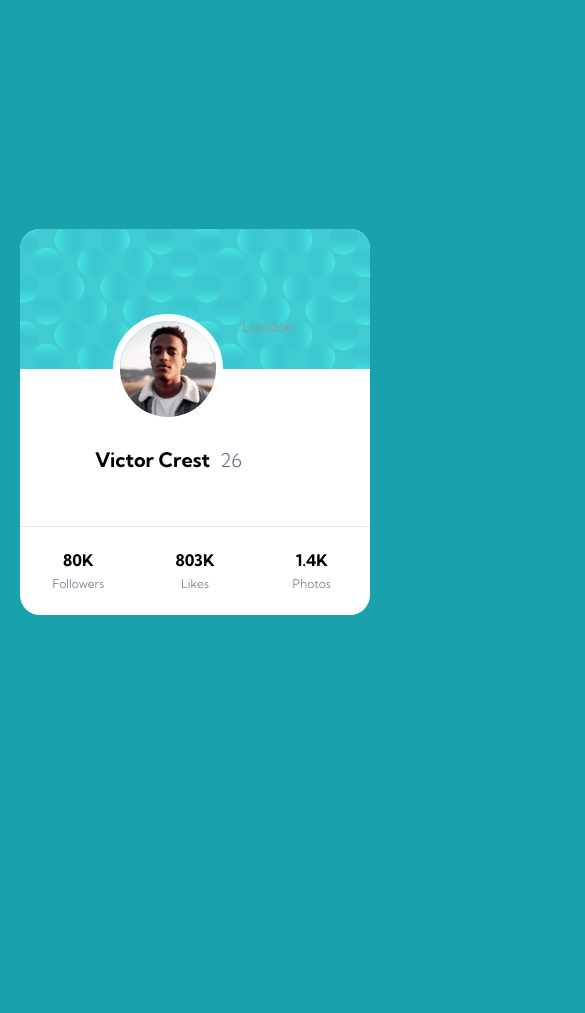
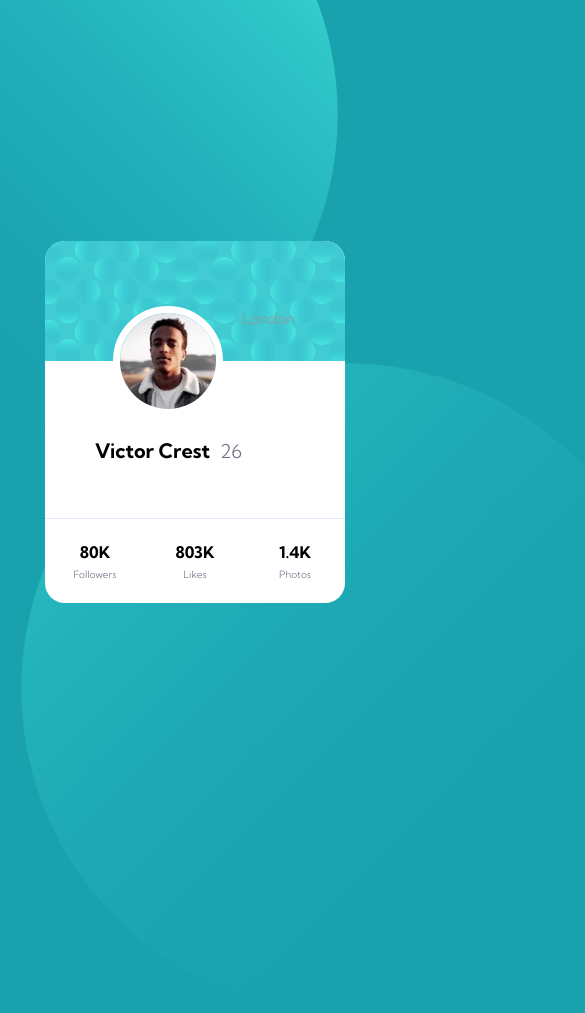
Before and after one commit to pojerm/profile-card-component, a website: page index.html in a window 390 px wide. Shown: the top 1013 px of the page, 585 px wide, since content can reach past the window. Before the commit the page ends 844 px from the top, so only its background shows below. Drawn offline with Linux system fonts and the light colour scheme.

Commit message:
responsivno

```diff
--- a/index.html
+++ b/index.html
@@ -11,20 +11,14 @@
     <title>Frontend Mentor | Profile card component</title>
     <link rel="stylesheet" href="css/style.css">
 
-    <!-- Feel free to remove these styles or customise in your own stylesheet 👍 -->
-    <style>
-        .attribution {
-            font-size: 11px;
-            text-align: center;
-        }
 
-        .attribution a {
-            color: hsl(228, 45%, 44%);
-        }
-    </style>
 </head>
 
 <body>
+    <div class="background">
+        <img src="images/bg-pattern-top.svg" alt="" class="background__top background__size">
+        <img src="images/bg-pattern-bottom.svg" alt="" class="background__bottom background__size">
+    </div>
     <div class="card">
         <div class="card__top">
             <img src="images/bg-pattern-card.svg" alt="" class="card__bg-pattern">
--- a/sass/base/_base.scss
+++ b/sass/base/_base.scss
@@ -20,9 +20,12 @@ body {
     background-color: $dark-cyan;
     display: flex;
     flex-direction: column;
-    height: 100vh;
     justify-content: center;
     align-items: center;
+    height: 100vh;
+
+    // ovo je da sakrijem krugove da se ne proliju
+    overflow: hidden;
 }
 
 // TEXT
--- a/sass/card/_card.scss
+++ b/sass/card/_card.scss
@@ -6,11 +6,13 @@
     margin: 2rem;
     background-color: white;
     border-radius: 2rem;
+    z-index: 10;
     &__bg-pattern {
         background-repeat: no-repeat;
         background-size: cover;
         border-top-left-radius: 2rem;
         border-top-right-radius: 2rem;
+        width: 33.5rem;
     }
     &__img {
         border-radius: 50%;
@@ -70,6 +72,100 @@
     }
     &__type {
         color: $dark-grayish-blue;
-        font-size: 1.2rem;
+        font-size: 1rem;
     }
 }
+
+// pozadine
+.background {
+    &__top {
+        width: 100vh;
+        height: auto;
+        position: absolute;
+        top: -32%;
+        left: -15%;
+    }
+    &__bottom {
+        width: 100vh;
+        height: auto;
+        position: absolute;
+        bottom: -26%;
+        right: -16%;
+    }
+}
+
+// ************************************ MEDIA QUERIES
+// 1320px
+@media (max-width: 1320px) {
+    .background {
+        &__size {
+            width: 90vh;
+        }
+    }
+}
+
+@media (max-width: 1200px) {
+    .background {
+        &__size {
+            width: 85vh;
+        }
+    }
+}
+
+@media (max-width: 1100px) {
+    .background {
+        &__size {
+            width: 85vh;
+        }
+    }
+}
+
+@media (max-width: 950px) {
+    .background {
+        &__size {
+            width: 75vh;
+        }
+    }
+}
+
+@media (max-width: 700px) {
+    .background {
+        &__size {
+            width: 70vh;
+        }
+    }
+}
+
+@media (max-width: 600px) {
+    .background {
+        &__top {
+            top: -25%;
+            left: -80%;
+        }
+        &__bottom {
+            bottom: -20%;
+            right: -72%;
+        }
+    }
+}
+
+@media (max-width: 400px) {
+    .background {
+        &__size {
+            width: 65rem;
+        }
+    }
+    .card {
+        &__bg-pattern {
+            width: 30rem;
+        }
+    }
+}
+
+@media (max-width: 375px) {
+    .background {
+        &__size {
+            width: 75vh;
+        }
+    }
+}
```
Also changed, not shown: css/style.css, 1 other file.
